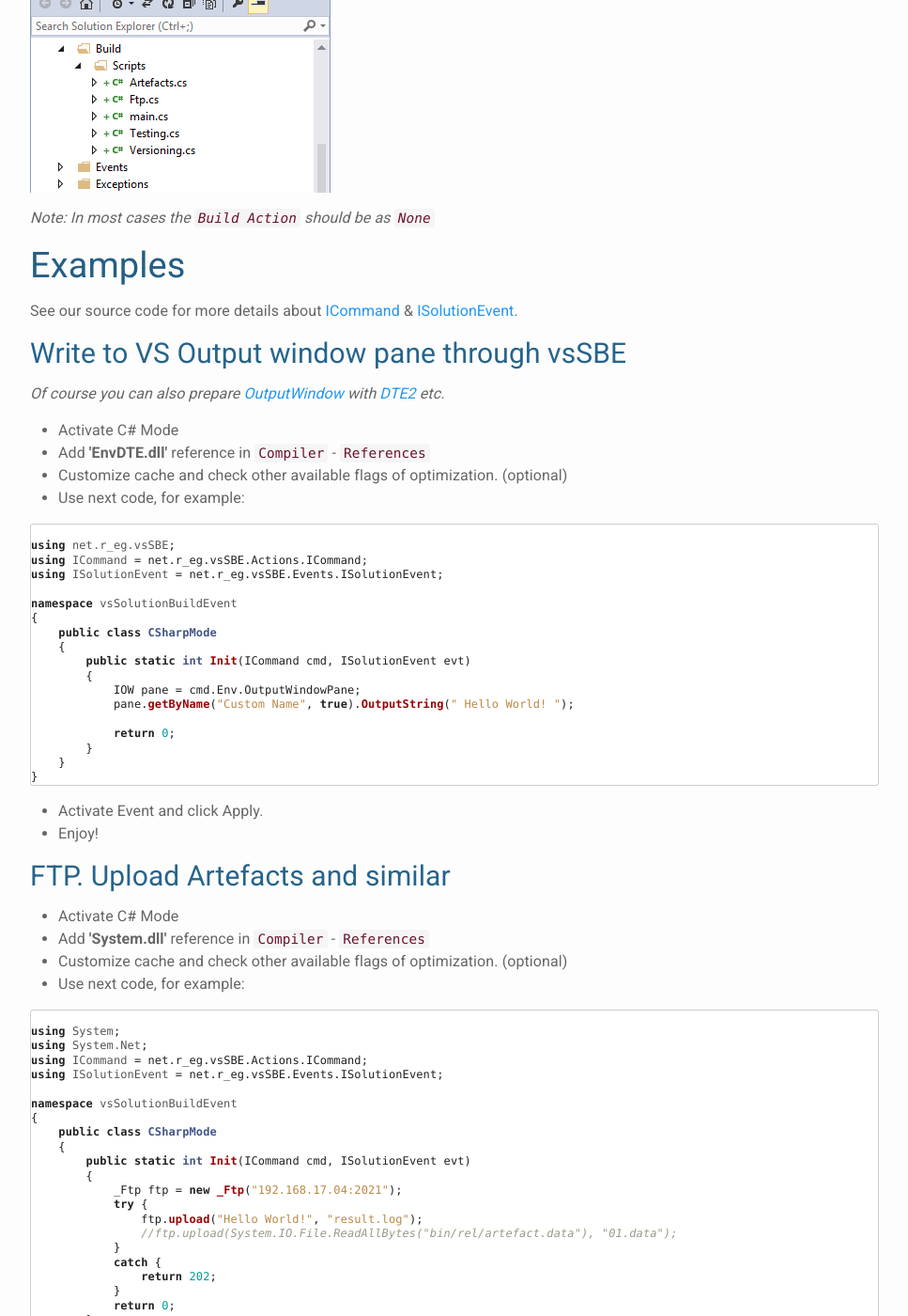
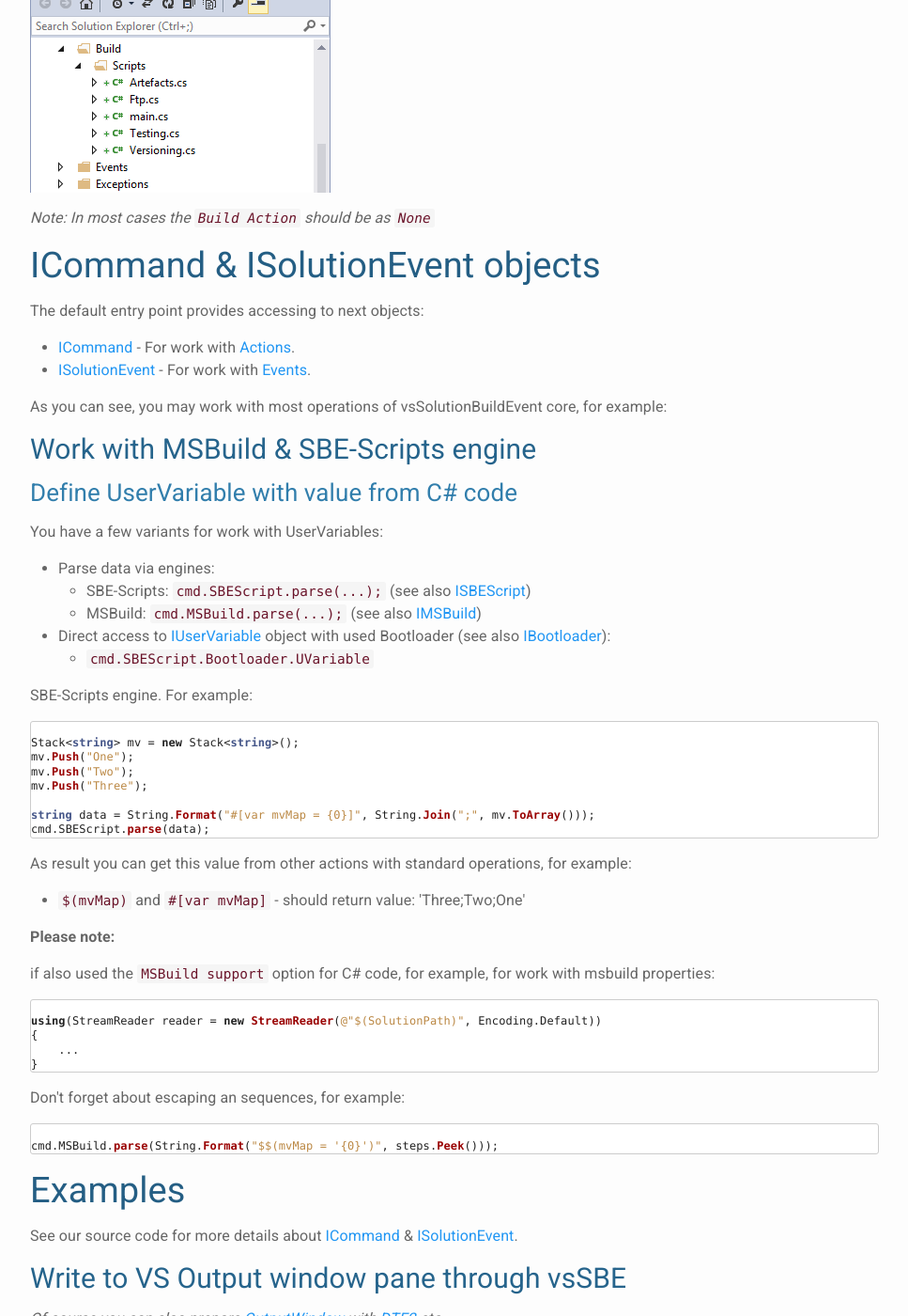
Before and after one commit to 3F/web.vsSBE, a Jekyll site: the page built from _doc/Modes/CSharp.md, in a window 1280 px wide and 1400 px high, scrolled down 1156 px. Shown: the whole window at 94% size, without its empty margins (156-1123 px from the left). Built offline with Jekyll 4.4.1, drawn with Linux system fonts in a browser that asks for light colours; nearby versions of some CDN libraries; Markdown is read by kramdown in place of the engine named in the settings; comment, search, counter and statistics services are not loaded; some of the changed text lies outside the part shown.

Commit message:
+Demo projects page & about ICommand & ISolutionEvent objects

````diff
--- a/_doc/Modes/CSharp.md
+++ b/_doc/Modes/CSharp.md
@@ -62,6 +62,63 @@ So you can also add this in your solution for more productive work, for example:
 ![Build Scripts for C# Mode](../../Resources/examples/csharp_FilesMode_flag.png)
 
 *Note: In most cases the `Build Action` should be as `None`*
+
+# ICommand & ISolutionEvent objects
+
+The default entry point provides accessing to next objects:
+
+* [ICommand](https://github.com/3F/vsSolutionBuildEvent/blob/master/vsSolutionBuildEvent/Actions/ICommand.cs) - For work with [Actions](https://github.com/3F/vsSolutionBuildEvent/tree/master/vsSolutionBuildEvent/Actions).
+* [ISolutionEvent](https://github.com/3F/vsSolutionBuildEvent/blob/master/vsSolutionBuildEvent/Events/ISolutionEvent.cs) - For work with [Events](https://github.com/3F/vsSolutionBuildEvent/tree/master/vsSolutionBuildEvent/Events).
+
+As you can see, you may work with most operations of vsSolutionBuildEvent core, for example:
+
+## Work with MSBuild & SBE-Scripts engine
+
+### Define UserVariable with value from C# code
+
+You have a few variants for work with UserVariables:
+
+* Parse data via engines:
+    * SBE-Scripts: `cmd.SBEScript.parse(...);` (see also [ISBEScript](https://github.com/3F/vsSolutionBuildEvent/blob/master/vsSolutionBuildEvent/SBEScripts/ISBEScript.cs))
+    * MSBuild: `cmd.MSBuild.parse(...);` (see also [IMSBuild](https://github.com/3F/vsSolutionBuildEvent/blob/master/vsSolutionBuildEvent/MSBuild/IMSBuild.cs))
+* Direct access to [IUserVariable](https://github.com/3F/vsSolutionBuildEvent/blob/master/vsSolutionBuildEvent/Scripts/IUserVariable.cs) object with used Bootloader (see also [IBootloader](https://github.com/3F/vsSolutionBuildEvent/blob/master/vsSolutionBuildEvent/SBEScripts/IBootloader.cs)):
+    * `cmd.SBEScript.Bootloader.UVariable`
+
+SBE-Scripts engine. For example:
+
+```csharp
+
+Stack<string> mv = new Stack<string>();
+mv.Push("One");
+mv.Push("Two");
+mv.Push("Three");
+
+string data = String.Format("#[var mvMap = {0}]", String.Join(";", mv.ToArray()));
+cmd.SBEScript.parse(data);
+```
+
+As result you can get this value from other actions with standard operations, for example:
+
+* `$(mvMap)` and `#[var mvMap]` - should return value: 'Three;Two;One'
+
+**Please note:**
+
+if also used the `MSBuild support` option for C# code, for example, for work with msbuild properties:
+
+```csharp
+
+using(StreamReader reader = new StreamReader(@"$(SolutionPath)", Encoding.Default))
+{
+    ...
+}
+```
+
+Don't forget about escaping an sequences, for example:
+
+```csharp
+
+cmd.MSBuild.parse(String.Format("$$(mvMap = '{0}')", steps.Peek()));
+```
 
 # Examples
 
@@ -166,3 +223,7 @@ namespace vsSolutionBuildEvent
 * [ISolutionEvent](https://github.com/3F/vsSolutionBuildEvent/blob/master/vsSolutionBuildEvent/Events/ISolutionEvent.cs)
 * [Actions/](https://github.com/3F/vsSolutionBuildEvent/tree/master/vsSolutionBuildEvent/Actions)
 * [Events/](https://github.com/3F/vsSolutionBuildEvent/tree/master/vsSolutionBuildEvent/Events)
+* [ISBEScript](https://github.com/3F/vsSolutionBuildEvent/blob/master/vsSolutionBuildEvent/SBEScripts/ISBEScript.cs)
+* [IMSBuild](https://github.com/3F/vsSolutionBuildEvent/blob/master/vsSolutionBuildEvent/MSBuild/IMSBuild.cs)
+* [IBootloader](https://github.com/3F/vsSolutionBuildEvent/blob/master/vsSolutionBuildEvent/SBEScripts/IBootloader.cs)
+* [IUserVariable](https://github.com/3F/vsSolutionBuildEvent/blob/master/vsSolutionBuildEvent/Scripts/IUserVariable.cs)
````
Also changed, not shown: _doc/Examples.md (+2 -1 lines), _doc/Examples/Demo.md (added, +69 -0 lines), index.html (+5 -15 lines).
